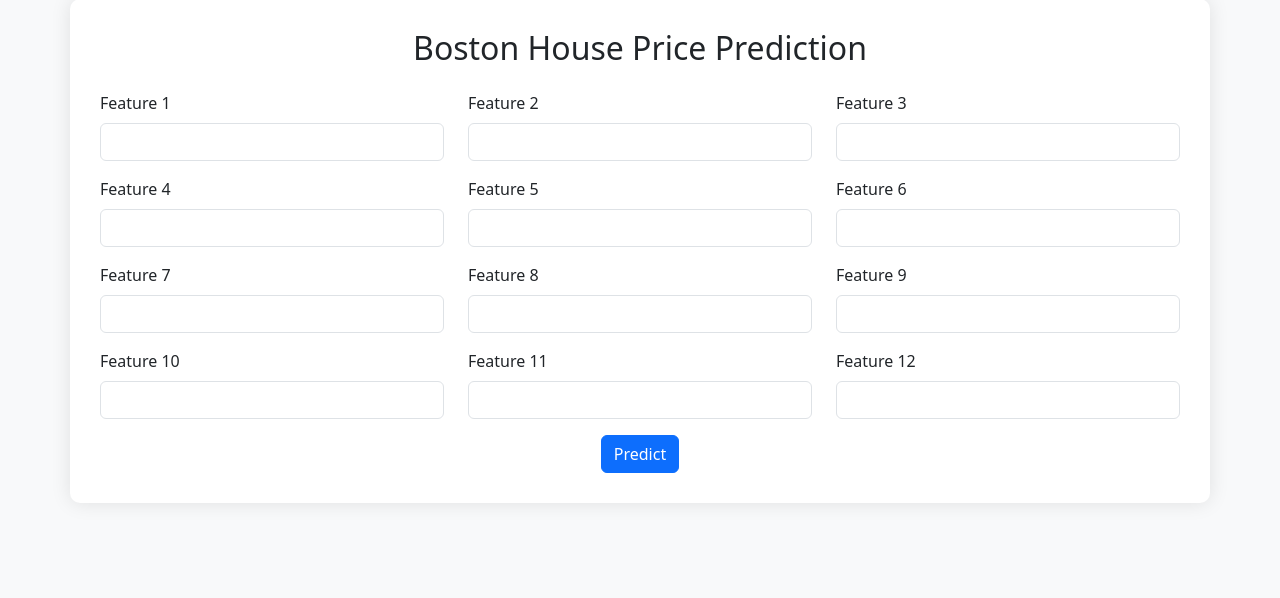
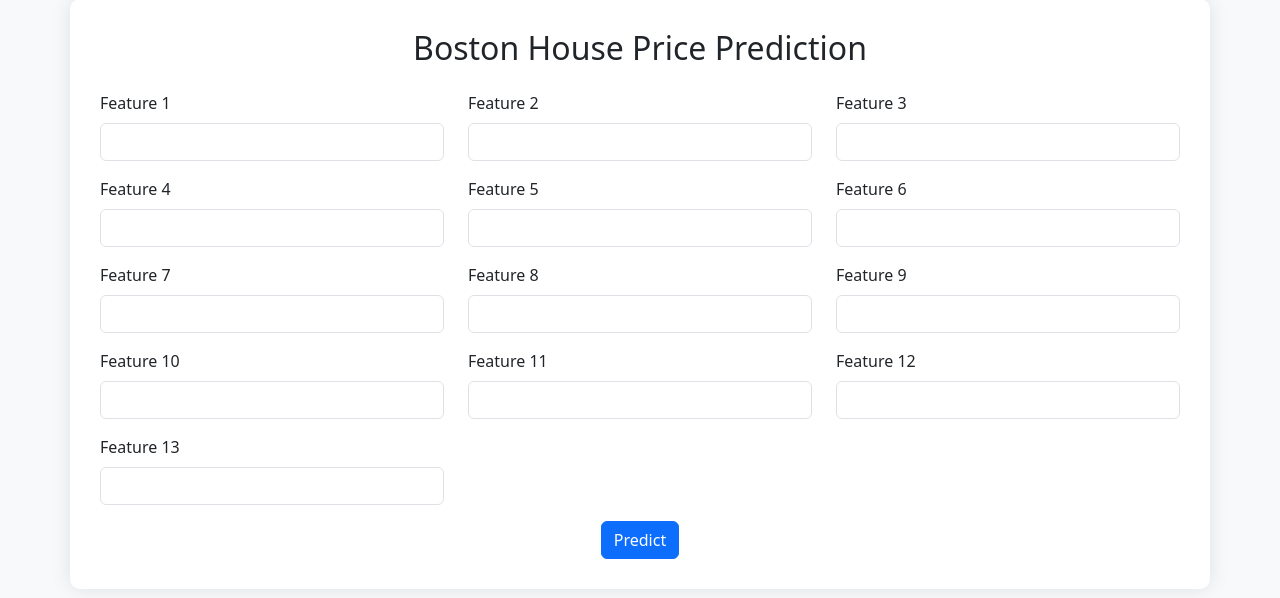
Before and after one commit to Dain-123/BOSTON, a Flask app: page / in a window 1280 px wide. Shown: the part 51-649 px from the top of the page. Run offline with Flask 3, Linux system fonts and the light colour scheme; parts of the project's set-up code (start-up, migrations or seed data) failed here and were passed over.

Commit message:
Update index.html

```diff
--- a/templates/index.html
+++ b/templates/index.html
@@ -30,7 +30,7 @@
     <h2 class="text-center mb-4">Boston House Price Prediction</h2>
     <form method="POST" action="/predict">
         <div class="row">
-            {% for i in range(12) %}
+            {% for i in range(13) %}
                 <div class="col-md-4 mb-3">
                     <label for="feature{{ i }}" class="form-label">Feature {{ i+1 }}</label>
                     <input type="number" step="any" class="form-control" name="feature{{ i }}" required>
```
